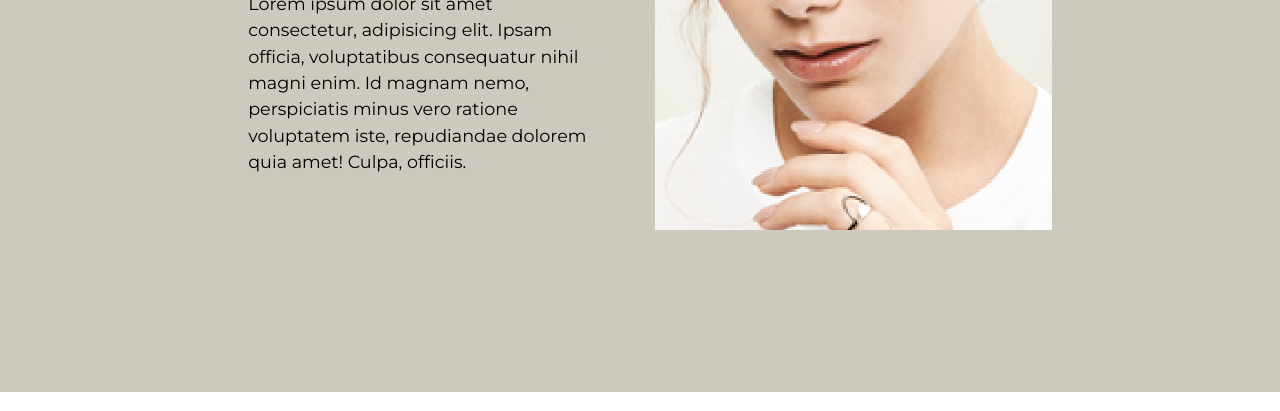
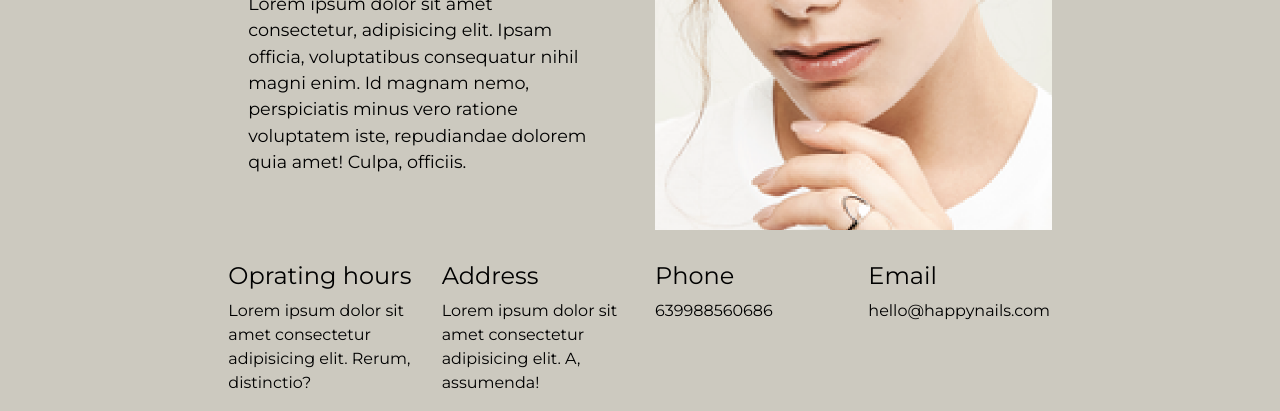
Before and after one commit to iRNano/capstone1, a plain HTML site: page contact.html in a window 1280 px wide. Shown: the part 408-819 px from the top of the page. Drawn offline with Linux system fonts and the light colour scheme; a web font is replaced by a local one.

```diff
--- a/assets/css/style.css
+++ b/assets/css/style.css
@@ -157,7 +157,7 @@ a{
 
     .about-img{
 
-        max-width: 700px;
+        max-width: 500px;
         width: 100%;
     }
     .about-lead{
--- a/contact.html
+++ b/contact.html
@@ -73,6 +73,30 @@
                     <img class="about-img"src="./assets/images/contact-img.png" alt="" srcset="">
                 </div>
             </div>
+            <div class="row justify-content-center static-padding">
+              <div class="col-lg-2 col-12 black-text">
+              <h4>Oprating hours</h4>
+              <p>
+                Lorem ipsum dolor sit amet consectetur adipisicing elit. Rerum, distinctio?
+              </p>
+              </div>
+              <div class="col-lg-2 col-12 black-text">
+              <h4>Address</h4>
+              <p>
+                Lorem ipsum dolor sit amet consectetur adipisicing elit. A, assumenda!
+              </p>
+              </div>
+              <div class="col-lg-2 col-12 black-text">
+              <h4>Phone</h4>
+              <p>
+                639988560686
+              </p>
+              </div>
+              <div class="col-lg-2 col-12 black-text">
+              <h4>Email</h4>
+              <p>hello@happynails.com</p>
+              </div>
+            </div>
 
     </div>
 
```
Also changed, not shown: gallery.html (+1 -1 lines), index.html (+2 -2 lines), 2 other files.
